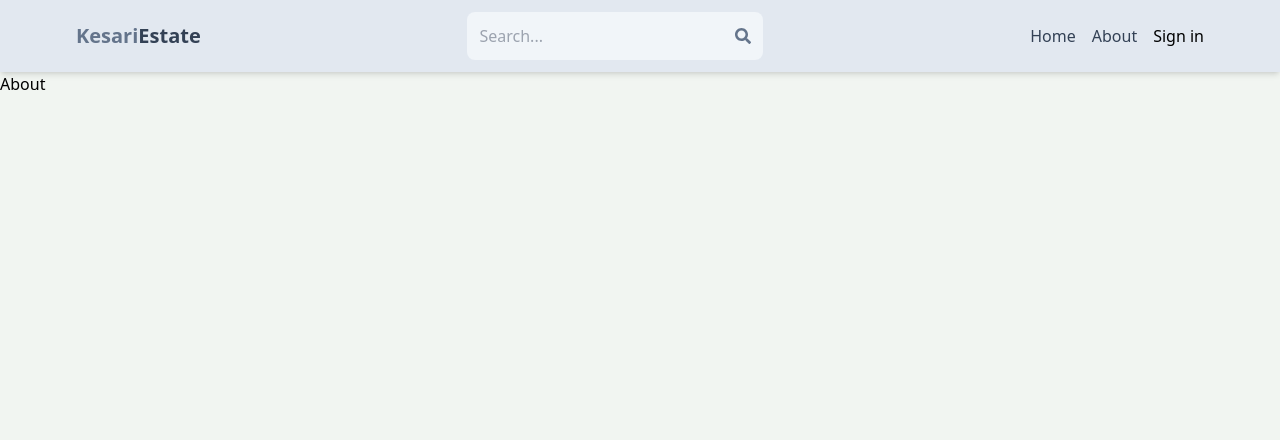
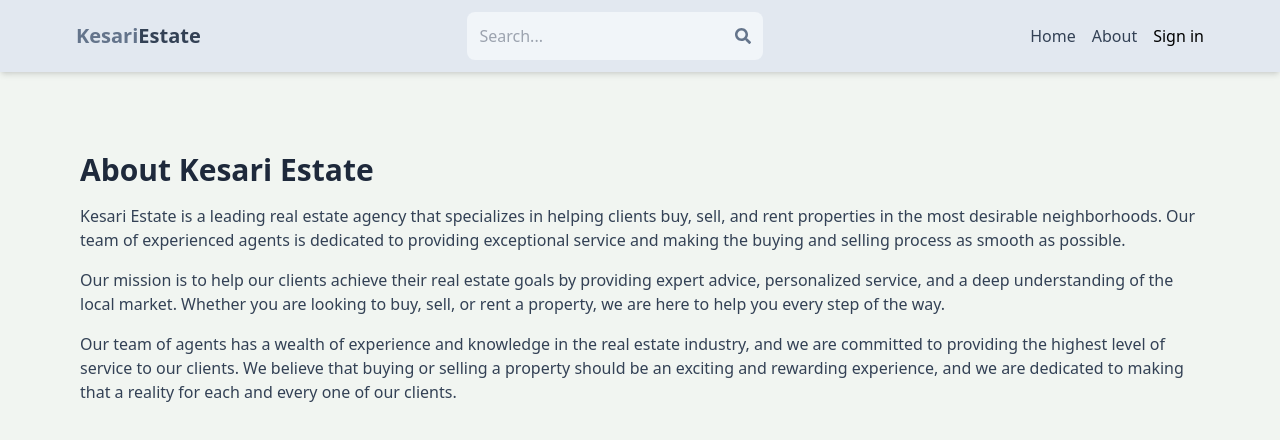
Before and after one commit to kesari99/real-estate-app, a React (Vite) app in the folder client/: page /about in a window 1280 px wide. Shown: the top 440 px of the page. Built offline with nearby package versions, Linux system fonts and the light colour scheme.

Commit message:
completed about page

```diff
--- a/client/src/pages/About.jsx
+++ b/client/src/pages/About.jsx
@@ -2,6 +2,16 @@ import React from 'react'
 
 export default function About() {
   return (
-    <div>About</div>
+
+       <div className='py-20 px-4 max-w-6xl mx-auto'>
+      <h1 className='text-3xl font-bold mb-4 text-slate-800'>About Kesari Estate</h1>
+      <p className='mb-4 text-slate-700'>Kesari Estate is a leading real estate agency that specializes in helping clients buy, sell, and rent properties in the most desirable neighborhoods. Our team of experienced agents is dedicated to providing exceptional service and making the buying and selling process as smooth as possible.</p>
+      <p className='mb-4 text-slate-700'>
+      Our mission is to help our clients achieve their real estate goals by providing expert advice, personalized service, and a deep understanding of the local market. Whether you are looking to buy, sell, or rent a property, we are here to help you every step of the way.
+      </p>
+      <p className='mb-4 text-slate-700'>Our team of agents has a wealth of experience and knowledge in the real estate industry, and we are committed to providing the highest level of service to our clients. We believe that buying or selling a property should be an exciting and rewarding experience, and we are dedicated to making that a reality for each and every one of our clients.</p>
+    </div>
+
+
   )
 }
```
